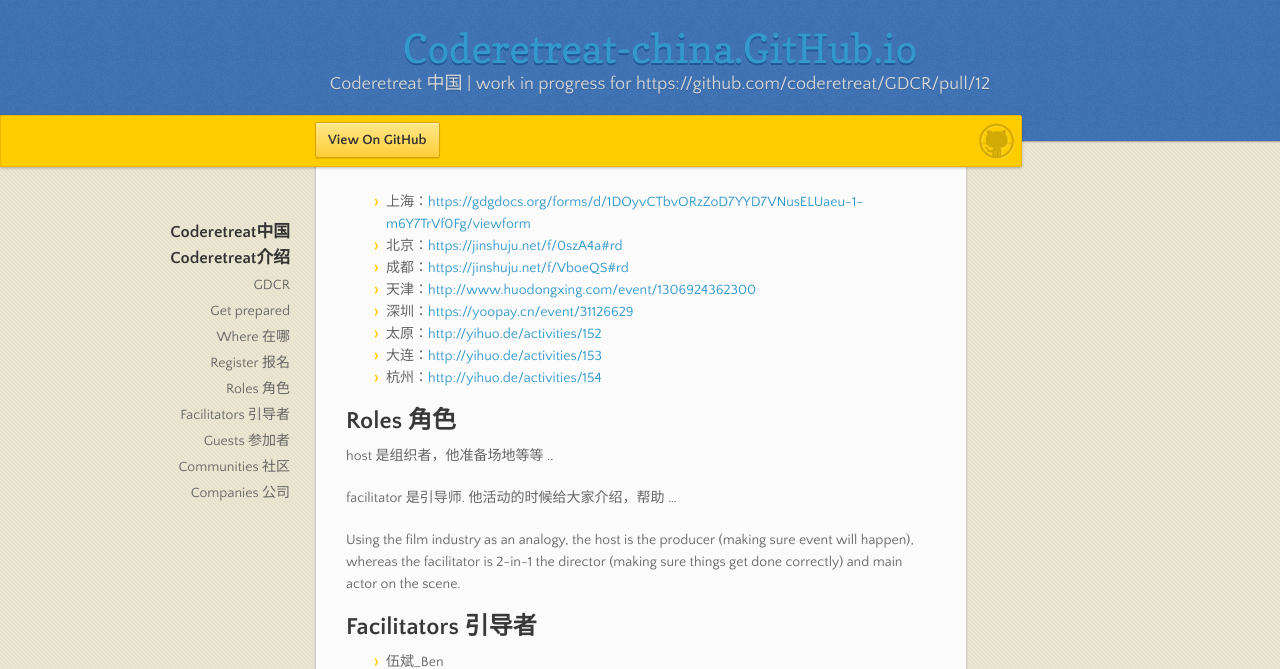
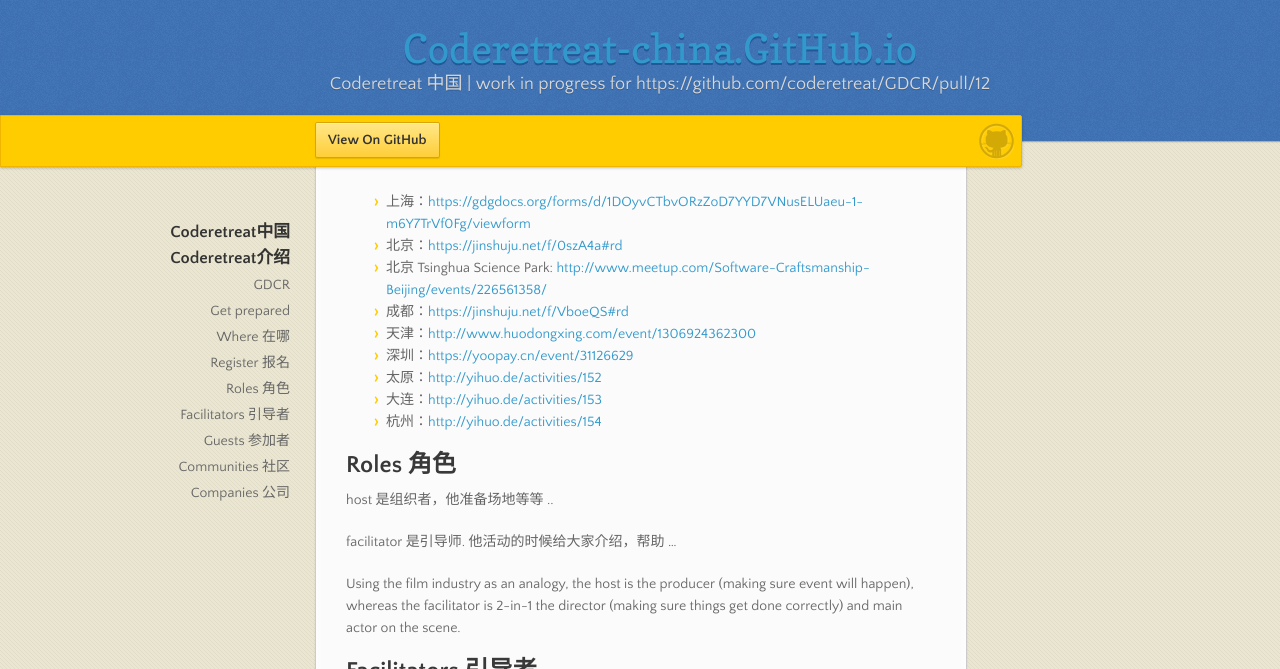
Before and after one commit to coderetreat-china/coderetreat-china.github.io, a Jekyll site: the page built from index.md, in a window 1280 px wide and 900 px high, scrolled down 1404 px, cut to the strip 0-669 px from the top of the window. Built offline with Jekyll 4.4.1, drawn with Linux system fonts in a browser that asks for light colours; nearby versions of some CDN libraries.

Commit message:
北京 Tsinghua Science Park

```diff
--- a/index.md
+++ b/index.md
@@ -59,6 +59,7 @@ While most people think GDCR is about practicing TDD, it is not. [ref](http://ww
 
 - 上海：<https://gdgdocs.org/forms/d/1DOyvCTbvORzZoD7YYD7VNusELUaeu-1-m6Y7TrVf0Fg/viewform>
 - 北京：<https://jinshuju.net/f/0szA4a#rd>
+- 北京 Tsinghua Science Park: <http://www.meetup.com/Software-Craftsmanship-Beijing/events/226561358/>
 - 成都：<https://jinshuju.net/f/VboeQS#rd>
 - 天津：<http://www.huodongxing.com/event/1306924362300>
 - 深圳：<https://yoopay.cn/event/31126629>
```
